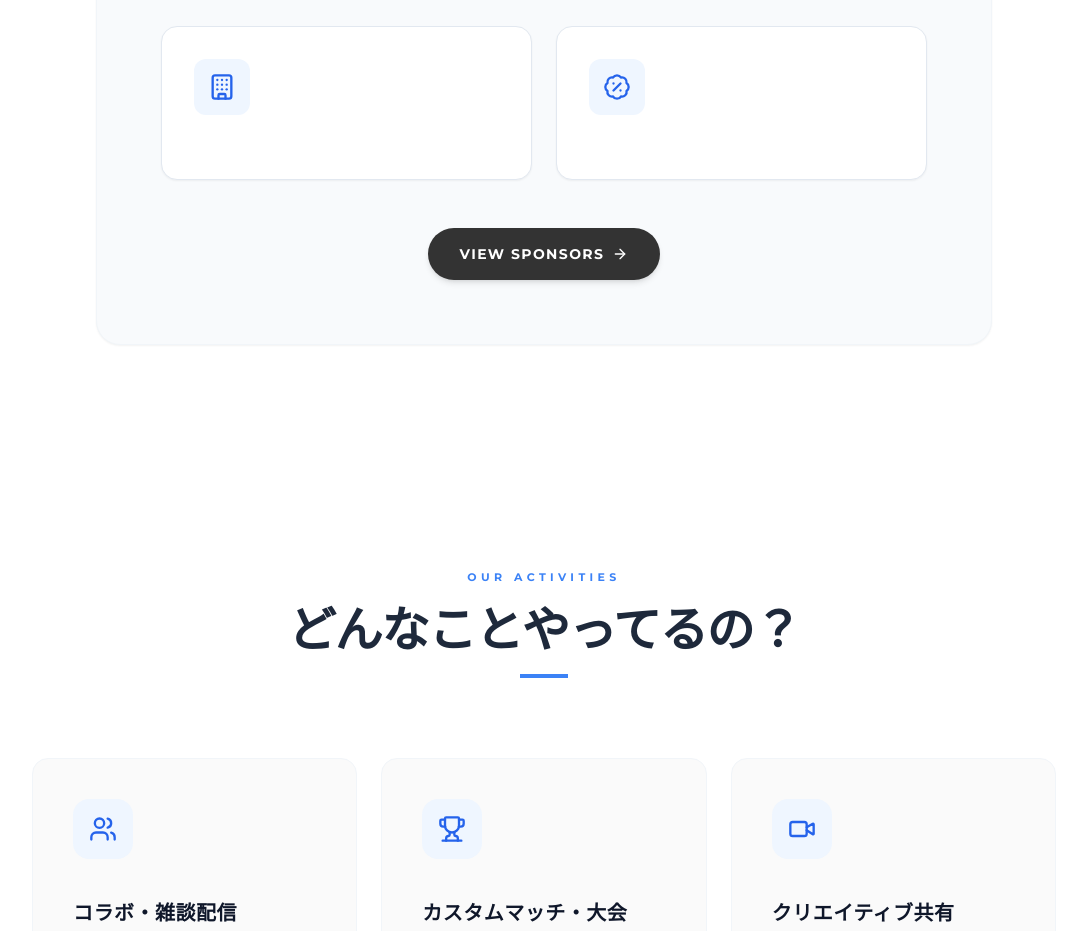
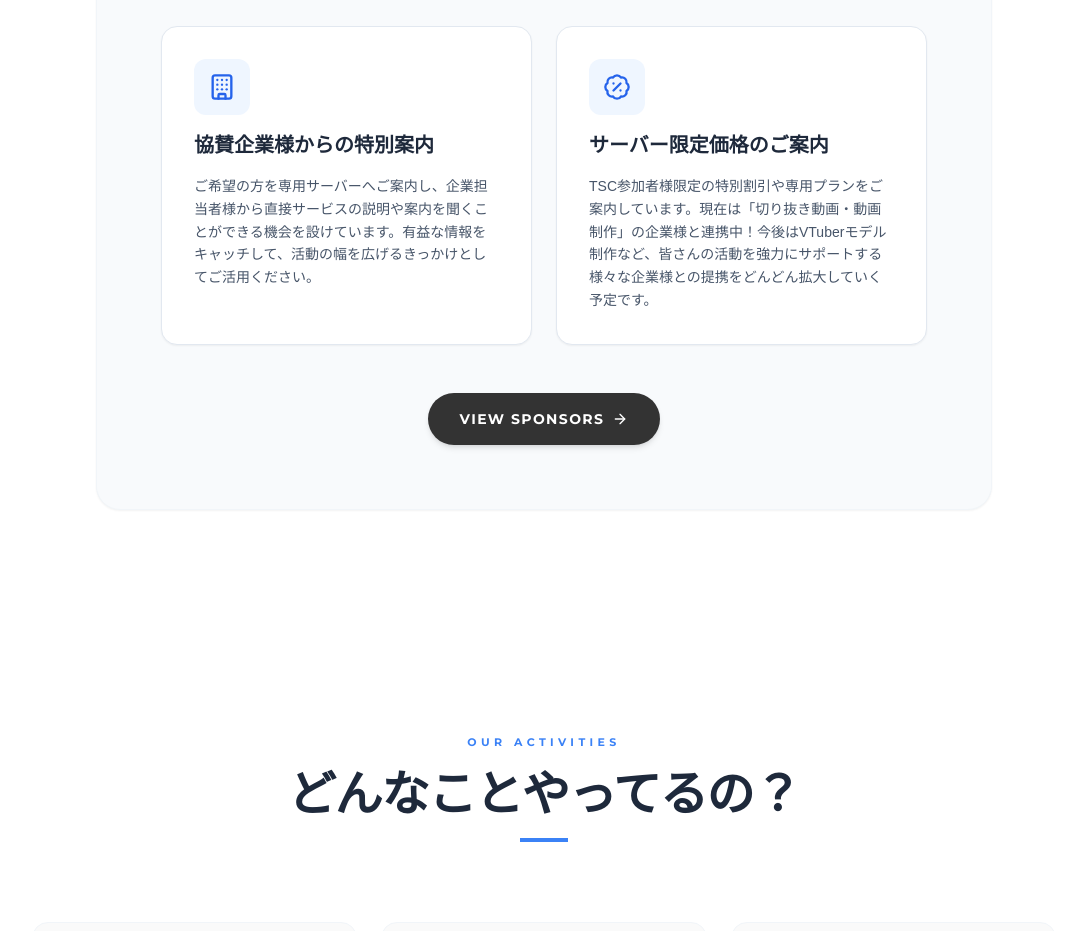
Before and after one commit to hazimarinomahoutukai001-ai/ittannn, a Next.js app: page /ittannn/ in a window 1280 px wide. Shown: the part 5100-6031 px from the top of the page, without its empty margins (96-1183 px from the left). Built offline with nearby package versions, Linux system fonts and the light colour scheme; a web font is replaced by a local one.

Commit message:
Update data.ts

```diff
--- a/app/data.ts
+++ b/app/data.ts
@@ -391,7 +391,18 @@ export const sponsorData = {
     title: '協賛企業様について',
     subtitle: '企業様もこのコミュニティに参加されています',
     text: 'TSCサーバーには、私たちの活動に賛同してくださる企業様も参加しています。クリエイターやストリーマーの皆様に向けて、このサーバー独自の特別価格や限定サポートをご提示いただくことも可能です。',
-    features: ['協賛企業との交流', 'サーバー限定価格のご案内'],
+
+    // 🌟 ここを実際の運用に合わせてアップデート！
+    features: [
+      {
+        title: '協賛企業様からの特別案内', // ※「交流」から実情に合わせたタイトルに微調整しました
+        description: 'ご希望の方を専用サーバーへご案内し、企業担当者様から直接サービスの説明や案内を聞くことができる機会を設けています。有益な情報をキャッチして、活動の幅を広げるきっかけとしてご活用ください。'
+      },
+      {
+        title: 'サーバー限定価格のご案内',
+        description: 'TSC参加者様限定の特別割引や専用プランをご案内しています。現在は「切り抜き動画・動画制作」の企業様と連携中！今後はVTuberモデル制作など、皆さんの活動を強力にサポートする様々な企業様との提携をどんどん拡大していく予定です。'
+      }
+    ],
   },
   companies: [
     {
@@ -416,6 +427,7 @@ export const sponsorData = {
     text: 'TSCでは、コミュニティを共に盛り上げてくださるスポンサー企業様を随時募集しております。お問い合わせフォームよりお気軽にご連絡ください。',
   },
 };
+
 
 export const floatingMemories: never[] = [];
 
```
